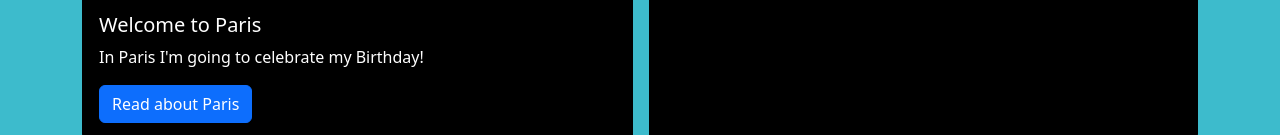
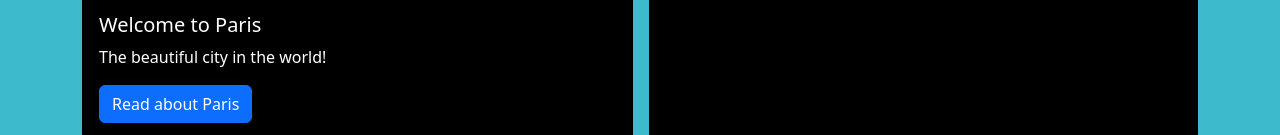
Before and after one commit to GeorgeMagnuss/myfirstpage, a plain HTML site: page index.html in a window 1280 px wide. Shown: the part 1169-1304 px from the top of the page. Drawn offline with nearby package versions, Linux system fonts and the light colour scheme; a script that the page names is missing.

Commit message:
Update index.html

```diff
--- a/index.html
+++ b/index.html
@@ -145,7 +145,7 @@
                 <img src="paris.jpeg" alt="Tel Aviv">
                 <div class="card-body">
                     <h5 class="card-title">Welcome to Paris</h5>
-                    <p class="card-text">In Paris I'm going to celebrate my Birthday!</p>
+                    <p class="card-text">The beautiful city in the world!</p>
                     <a href="https://en.wikipedia.org/wiki/Tel_Aviv" class="btn btn-primary">Read about Paris</a>
                 </div>
             </div>
```
